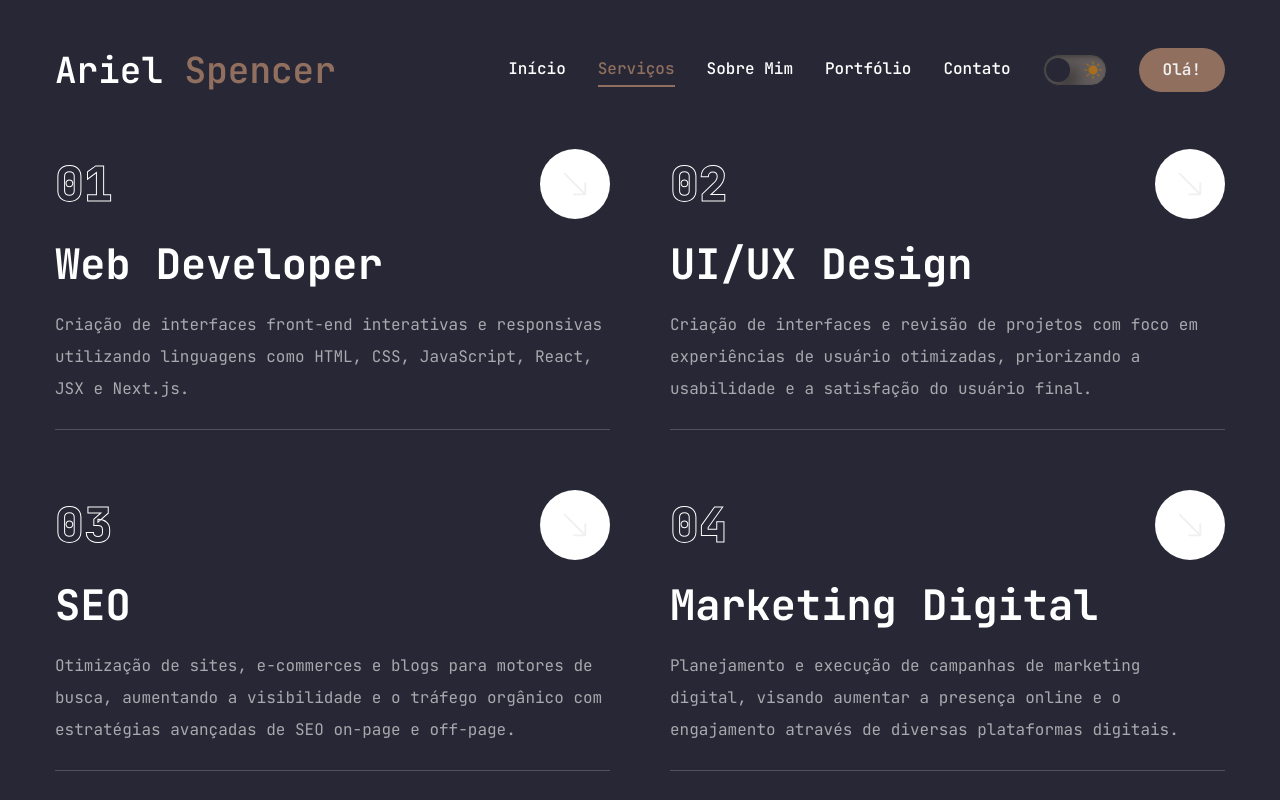
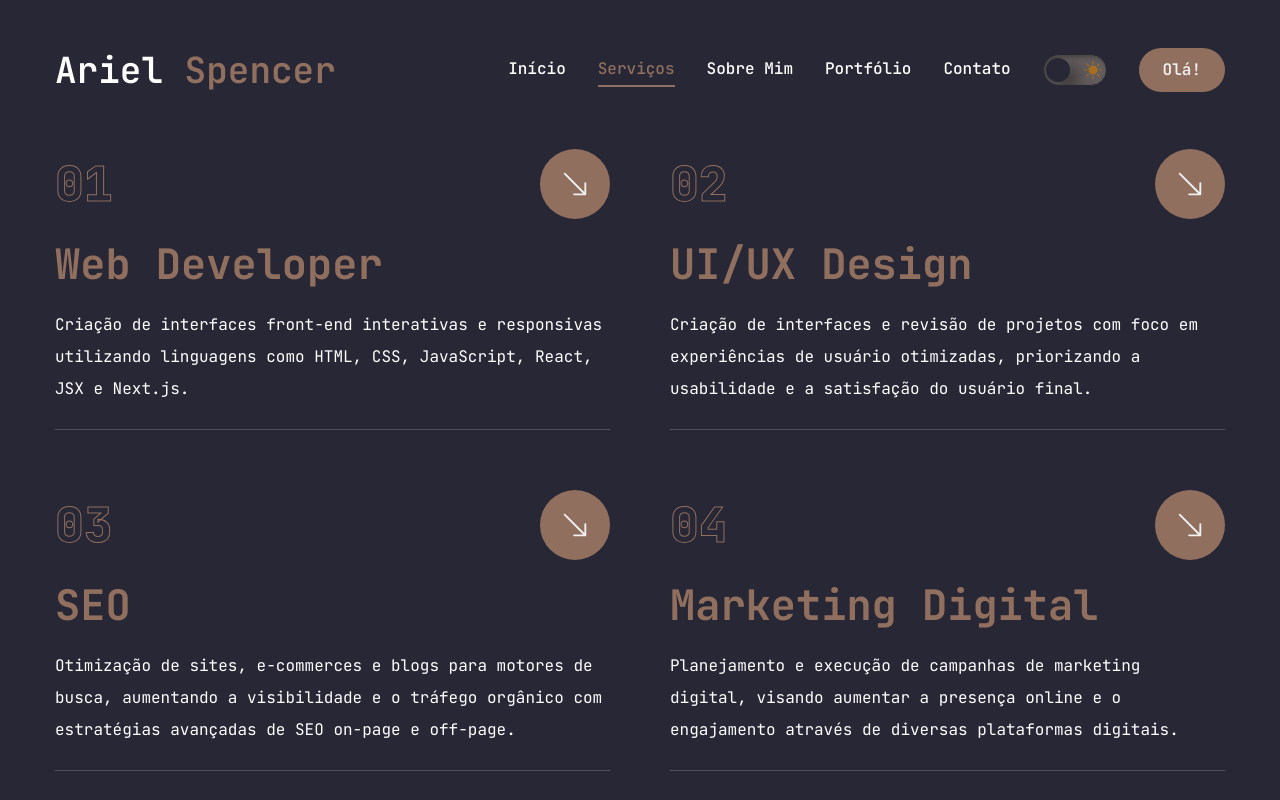
Before and after one commit to ArielSpencer/meu-site-nextjs, a Next.js app: page /servicos in a window 1280 px wide. Built offline with nearby package versions, Linux system fonts and the light colour scheme.

Commit message:
feat(services): set dark mode

```diff
--- a/app/globals.css
+++ b/app/globals.css
@@ -20,11 +20,19 @@
   }
 
   .text-outline {
-    -webkit-text-stroke: 1px #FFFFFF;
+    -webkit-text-stroke: 1px #272735;
+  }
+
+  .text-dark-outline {
+    -webkit-text-stroke: 1px #916F5F;
   }
 
   .text-outline-hover {
     -webkit-text-stroke: 1px #A76F1F;
+  }
+
+  .text-dark-outline-hover {
+    -webkit-text-stroke: 1px #E4D6C4;
   }
 
   body::before {
--- a/app/servicos/page.jsx
+++ b/app/servicos/page.jsx
@@ -51,21 +51,25 @@ const Services = () => {
                 className="flex-1 flex flex-col justify-center gap-6 group"
               >
                 <div className="w-full flex justify-between items-center">
-                  <div className="text-5xl font-extrabold text-outline text-transparent group-hover:text-outline-hover transition-all duration-500">
-                    {service.num}
-                  </div>
+                  <Link href={service.href}>
+                    <div className="text-5xl font-extrabold text-outline dark:text-dark-outline text-transparent group-hover:text-outline-hover dark:group-hover:text-dark-outline-hover transition-all duration-500">
+                      {service.num}
+                    </div>
+                  </Link>
                   <Link
                     href={service.href}
-                    className="w-[70px] h-[70px] rounded-full bg-white group-hover:bg-accent transition-all duration-500 flex justify-center items-center hover:-rotate-45"
+                    className="w-[70px] h-[70px] rounded-full bg-writing-rel dark:bg-accent-dark group-hover:bg-accent dark:group-hover:bg-accent-darkhover transition-all duration-500 flex justify-center items-center group-hover:-rotate-45"
                   >
                     <BsArrowDownRight
-                      className="text-primary text-3xl"
+                      className="text-primary group-hover:text-writing-dark dark:group-hover:text-writing text-3xl"
                     />
                   </Link>
                 </div>
 
-                <h2 className="text-[42px] font-bold leading-none text-white group-hover:text-accent transition-all duration-500">{service.title}</h2>
-                <p className="text-white/60">{service.description}</p>
+                <Link href={service.href}>
+                  <h2 className="text-[42px] font-bold leading-none text-accent-dark group-hover:text-accent dark:group-hover:text-writing-rel transition-all duration-500">{service.title}</h2>
+                </Link>
+                <p className="text-writing/60 dark:text-writing-dark">{service.description}</p>
 
                 <div
                   className="border-b border-white/20 w-full">
--- a/package.json
+++ b/package.json
@@ -20,10 +20,11 @@
     "clsx": "^2.1.1",
     "framer-motion": "^11.3.8",
     "lucide-react": "^0.408.0",
-    "next": "14.2.5",
+    "next": "^14.2.7",
     "react": "^18",
     "react-dom": "^18",
     "react-icons": "^5.2.1",
+    "styled-jsx": "^5.1.6",
     "swiper": "^11.1.8",
     "tailwind-merge": "^2.4.0",
     "tailwindcss-animate": "^1.0.7"
```
Also changed, not shown: 1 other file (tests, documents, lock files or other folders).
